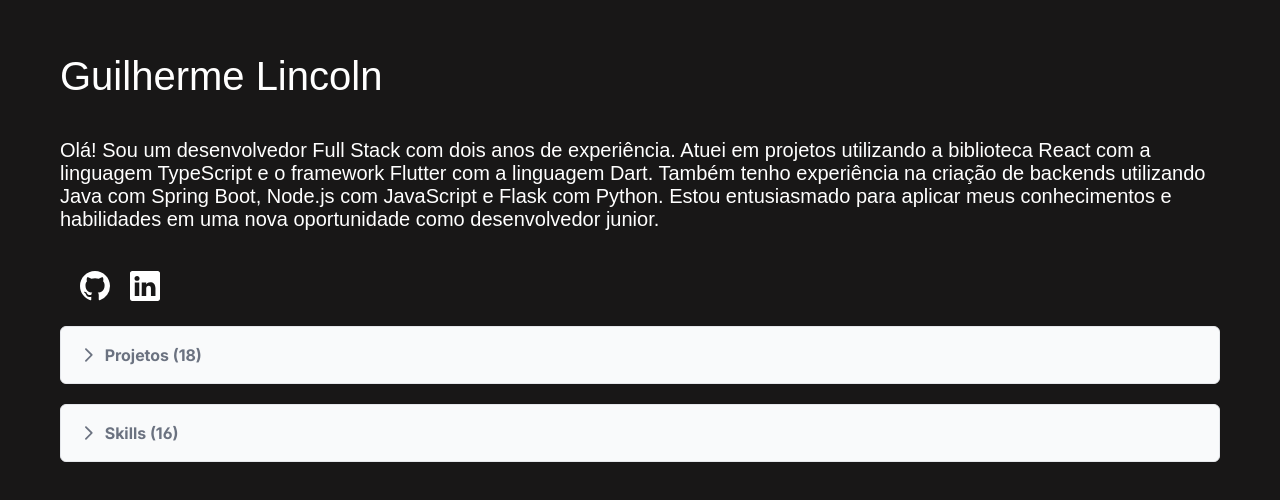
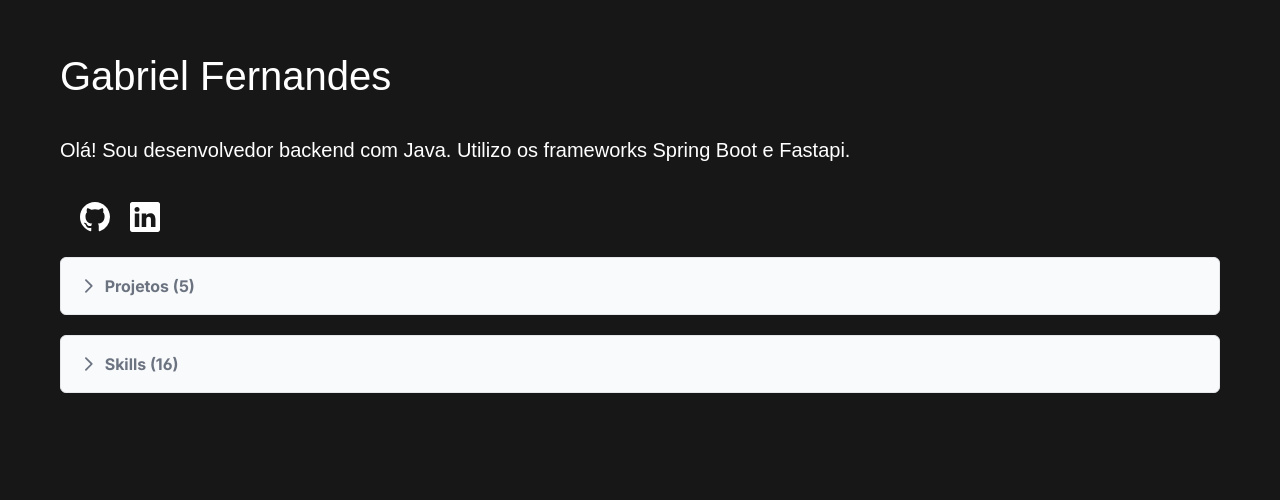
Before and after one commit to Gabrielfernandes7/portfolio, a React (Vite) app: page / in a window 1280 px wide. Shown: the part 126-626 px from the top of the page. Built offline with nearby package versions, Linux system fonts and the light colour scheme; a web font is replaced by a local one.

Commit message:
modify any informations for my portifolio

```diff
--- a/src/App.tsx
+++ b/src/App.tsx
@@ -1,4 +1,3 @@
-import React from "react";
 import Home from "./pages/Home/Home";
 import 'primereact/resources/themes/lara-light-indigo/theme.css';
 import 'primereact/resources/primereact.css';
--- a/src/pages/Carrossel/Home.tsx
+++ b/src/pages/Carrossel/Home.tsx
@@ -1,6 +1,6 @@
 import React, { useState, useEffect } from "react";
 import Slider from "react-slick";
-import Modal from "../../components/Moda";
+import Modal from "../../components/Modal";
 import { ProjetoContainer } from "../Home/styles";
 
 interface SliderProps {
@@ -47,8 +47,6 @@ const ImageSlider: React.FC<ProjetoProps> = ({ slides }) => {
 
   const [isOpen, setIsOpen] = useState<boolean>(false);
   const [tituloModal, setTituloModal] = useState<string>("");
-  const [variableFromChild, setVariableFromChild] = useState(false);
-
 
   function handleModalOpen(e: string) {
     setIsOpen(!isOpen);
@@ -74,7 +72,6 @@ const ImageSlider: React.FC<ProjetoProps> = ({ slides }) => {
                 <p key={lineIndex} style={{ marginTop: -150 }}>{line}</p>
               ))}
             </ProjetoContainer>
-            {/* <img src={image} alt={`slide-${index}`} /> */}
           </div>
         ))}
       </Slider>
--- a/src/pages/Home/Home.tsx
+++ b/src/pages/Home/Home.tsx
@@ -9,13 +9,6 @@ import { BsLinkedin } from "react-icons/bs";
 import "slick-carousel/slick/slick.css";
 import "slick-carousel/slick/slick-theme.css";
 
-// Imagens
-import Print1 from "../../assets/print1.png";
-import Print2 from "../../assets/print2.png";
-import Print1app from "../../assets/print1app.jpeg";
-import Print2app from "../../assets/print2app.jpeg";
-import Print3app from "../../assets/print3app.jpeg";
-
 // primereact
 import { Accordion, AccordionTab } from "primereact/accordion";
 import { Button } from "primereact/button";
@@ -25,150 +18,46 @@ const Home = () => {
   const handleLinkedin = (e: any) => {
     e.preventDefault();
     window.open(
-      "https://www.linkedin.com/in/guilherme-lincoln-lima/",
+      "https://www.linkedin.com/in/gabriel-assun%C3%A7%C3%A3o-fernandes-mecatronica-aluno-ifce/",
       "_blank"
     );
   };
 
-  const handleGithub = (e: any) => {
+  const handleGithub = (e: { preventDefault: () => void; }) => {
     e.preventDefault();
-    window.open("https://github.com/lincolnzera1", "_blank");
+    window.open("https://github.com/Gabrielfernandes7", "_blank");
   };
 
   const projetos = [
     {
-      titulo: "Site do Projeto indígenas",
+      titulo: "Todo List Simples - Backend",
       descricao:
-        "Estratégias tecnológicas para a coleta e análise de informações como subsídio à elaboração de políticas públicas e a divulgação da luta de povos indígenas",
-      demonstracao:
-        "https://www.youtube.com/watch?v=A8b27nAITpA&ab_channel=starscream",
-      // git: ""
+        "Este projeto tive como objetivo aplicar todos meu conhecimentos e documentar tudo que aprendo de novo no backend com o framework Spring Boot",
+      git: "https://github.com/Gabrielfernandes7/todo-list",
     },
     {
-      titulo: "Aplicativo projeto indígenas",
+      titulo: "Algoritmos Beecrowd",
       descricao:
-        "Estratégias tecnológicas para a coleta e análise de informações como subsídio à elaboração de políticas públicas e a divulgação da luta de povos indígenas.",
-      demonstracao: "https://youtu.be/hUpfe-clK38",
-      // git: "https://github.com/lincolnzera1/Kotlin-bluetooth-arduino",
+        "Resolução de problemas propostos da Beecrowd com a linguagem Java",
+      git: "https://github.com/Gabrielfernandes7/Algoritmos",
     },
     {
-      titulo: "Site Lit alunos",
+      titulo: "Algoritmos e Estrutura de dados com Java",
       descricao:
-        "Aplicativo feito com o biblioteca ReactTS, para divulgação dos projetos dos bolsistas do LIT.",
-      demonstracao: "https://youtu.be/gdgw3TPU7l0",
-      git: "https://github.com/lincolnzera1/Lit-feed",
-    },
-    {
-      titulo: "CRUD com java e Spring Boot",
-      descricao:
-        "Aprimorando os conhecimentos em java, mexendo com estrutura de dados.",
-      demonstracao: "https://youtu.be/lAbrlbMngzU",
-      git: "https://github.com/lincolnzera1/Java-Spring-Boot-CRUD-Application",
-    },
-    {
-      titulo: "Estrutura de dados com Java",
-      descricao:
-        "Aprimorando os conhecimentos em java, mexendo com estrutura de dados.",
-      // demonstracao: "https://youtu.be/XT8551M75ho",
-      git: "https://github.com/lincolnzera1/Estrutura-de-dados-com-Java",
-    },
-    {
-      titulo: "Calculadora feita com Java e Swing",
-      descricao:
-        "Aprimorando conhecimento no Java básico criando uma calculadora com a interface gráfica swing.",
-      // demonstracao: "https://youtu.be/XT8551M75ho",
-      git: "https://github.com/lincolnzera1/Super-Calculadora",
-    },
-    {
-      titulo: "Kotlin Motivation App",
-      descricao:
-        "Aplicativo que escolhe uma frase motivadora para o usuário, feito em Kotlin",
-      // demonstracao: "https://youtu.be/XT8551M75ho",
-      git: "https://github.com/lincolnzera1/Motivation-APP",
-    },
-    {
-      titulo: "Oficinas 4.0",
-      descricao: "Sistema de monitoramento IoT para hotéis",
-      demonstracao: "https://youtube.com/shorts/IdNKacMWh3Y",
-      demonstracao2: "https://youtu.be/UUYxWCjy7mU",
-      gitFront: "https://github.com/lincolnzera1/infinity-power-project",
-      gitBack: "https://github.com/lincolnzera1/infinity-power-backend",
-    },
-    {
-      titulo: "Esp32/Flutter controle de led",
-      descricao:
-        "Flutter/Dart.\nLinguagem C com esp32.\nMontagem de circuitos com esp32.",
-      demonstracao: "https://youtu.be/JFGyK0pN4XU",
-      git: "https://github.com/lincolnzera1/Flutter-esptouch-websocket",
-    },
-    {
-      titulo: "App Provérbio do dia",
-      descricao:
-        "Aplicativo feito com o framework Flutter, para gerar uma passagem de provérbios diferente todo dia.",
-      demonstracao: "https://youtube.com/shorts/NMK9-uJADbM",
-      git: "https://github.com/lincolnzera1/Flutter_MVC",
-    },
-    {
-      titulo: "App QR code",
-      descricao:
-        "Aplicativo feito com o framework Flutter, ler, copiar, abrir e compartilhar o link do QR code",
-      demonstracao: "https://youtube.com/shorts/1MQj-zQIPx8",
-      git: "https://github.com/lincolnzera1/QR_code_scanner",
-    },
-    {
-      titulo: "Social ignite - rocketseat",
-      descricao:
-        "Site feito com a biblioteca React. Site Feito no curso da rocketseat para aprimorar meus conhecimentos em React.",
-      demonstracao: "https://youtu.be/N9KZkDwpD0k",
-      git: "https://github.com/lincolnzera1/01-social-ignite",
-    },
-    {
-      titulo: "Lit Flutter App ",
-      descricao:
-        "Aplicativo feito com o framework Flutter, para cadastro e comunicação dos alunos do laboratório LIT.",
-      demonstracao: "https://youtube.com/shorts/CQvh1-grAK8",
-      git: "https://github.com/lincolnzera1/projeto_rest",
-    },
-    {
-      titulo: "Acendendo LED com webservers, flutter e esp32",
-      descricao:
-        "Integração da esp32 e do aplicativo flutter, para comunicação via webserver com a placa esp32. Consiste numa variante do código do App Oficias 4.0 - dush",
-      demonstracao: "https://youtube.com/shorts/kx7DY7PO-io",
-      git: "https://github.com/lincolnzera1/Flutter-esptouch-websocket",
+        "Reforçando conhecimentos de Algoritmos e Estrutura de dados com Java.",
+      git: "https://github.com/Gabrielfernandes7/Estrutura-de-dados-Java",
     },
     {
       titulo:
-        "Aplicativo feito em Flutter, que faz o cálculo do consumo de energia de um chuveiro elétrico",
+        "Cardápio Digital - Backend",
       descricao:
-        "Aplicativo feito para ter uma ideia do gasto do consumo de energia elétrica de um chuveiro em um determinado período",
-      demonstracao: "https://youtube.com/shorts/sh3pxnTNNYY",
-      // git: "https://github.com/lincolnzera1/Flutter-esptouch-websocket",
+        "API de cardápio digital utilizando o recurso DTO",
+      git: "https://github.com/Gabrielfernandes7/cardapio-digital-api/",
     },
     {
-      titulo: "Color detection",
-      descricao: `Site feito com uma integração com um backend python,
-        onde o python detecta a cor amarela pela câmera, e manda a posição da cor na tela para o backend em Node.\n
-        O backend node cria um webserver com as informações e guarda a ultima atualização de posição em uma variável.\n
-        O frontend faz constantemente requisições para o webserver do node, pedindo a posição da cor na tela.\n
-        Assim, o front recebe os dados (números entre 0 e 1), e multiplica isso pela largura da tela.
-        O resultado é atualizado na largura da div vermelha`,
-      demonstracao: "https://youtu.be/J1pQA5Vydtg",
-      git: "https://github.com/lincolnzera1/Python-color-detection",
-    },
-    {
-      titulo: "Arduino Face Detection",
-      descricao:
-        "Sistema feito para detectar rostos com python. Ao detectar um rosto, o código python manda um sinal para o arduino via serial.\n Com esse sinal, o arduino faz uma ação, que no caso é mexer o servo motor.",
-      demonstracao:
-        "https://www.youtube.com/watch?v=e6ovtVS5xHE&ab_channel=starscream",
-      // git: "https://github.com/lincolnzera1/Flutter-esptouch-websocket",
-    },
-    {
-      titulo: "Arduino Bluetooth Car",
-      descricao:
-        "Carrinho feito para ser controlado via bluetooth, por um aplicativo feito em Kotlin",
-      demonstracao: "https://youtu.be/XT8551M75ho",
-      git: "https://github.com/lincolnzera1/Kotlin-bluetooth-arduino",
+      titulo: "POO com Python",
+      descricao: "Reforçando os conceitos de POO aplicados com Python",
+      git: "https://github.com/Gabrielfernandes7/python-poo-completo",
     },
   ];
 
@@ -181,26 +70,6 @@ const Home = () => {
             <div key={index} className="m-0">
               <h3>{projeto.titulo}:</h3>
               <p>{projeto.descricao}</p>
-              {projeto.demonstracao ? (
-                <Button
-                  onClick={() => {
-                    window.open(projeto.demonstracao, "_blank");
-                  }}
-                  severity="secondary"
-                  outlined
-                  label="Demo"
-                />
-              ) : null}
-              {projeto.demonstracao2 ? (
-                <Button
-                  onClick={() => {
-                    window.open(projeto.demonstracao, "_blank");
-                  }}
-                  severity="secondary"
-                  outlined
-                  label="Demo2"
-                />
-              ) : null}
               {projeto.git ? (
                 <Button
                   onClick={() => {
@@ -210,9 +79,6 @@ const Home = () => {
                   outlined
                   label="Código fonte"
                 />
-              ) : null}
-              {projeto.gitBack ? (
-                <Button severity="secondary" outlined label="Código Backend" />
               ) : null}
               <Divider />
             </div>
@@ -235,10 +101,10 @@ const Home = () => {
               justifyContent: "space-around",
             }}
           >
-            <img src="https://skillicons.dev/icons?i=react" />
-            <img src="https://skillicons.dev/icons?i=ts" />
-            <img src="https://skillicons.dev/icons?i=js" />
-            <img src="https://skillicons.dev/icons?i=vite" />
+            <img src="https://skillicons.dev/icons?i=java" />
+            <img src="https://skillicons.dev/icons?i=python" />
+            <img src="https://skillicons.dev/icons?i=typescript" />
+            <img src="https://skillicons.dev/icons?i=javascript" />
           </div>
 
           <div
@@ -249,10 +115,10 @@ const Home = () => {
               justifyContent: "space-around",
             }}
           >
-            <img src="https://skillicons.dev/icons?i=java" />
             <img src="https://skillicons.dev/icons?i=spring" />
-            <img src="https://skillicons.dev/icons?i=mysql" />
-            <img src="https://skillicons.dev/icons?i=mongodb" />
+            <img src="https://skillicons.dev/icons?i=fastapi" />
+            <img src="https://skillicons.dev/icons?i=flask" />
+            <img src="https://skillicons.dev/icons?i=postgres" />
           </div>
         </div>
         <div className="imagensMae">
@@ -264,10 +130,10 @@ const Home = () => {
               justifyContent: "space-around",
             }}
           >
-            <img src="https://skillicons.dev/icons?i=flutter" />
-            <img src="https://skillicons.dev/icons?i=dart" />
-            <img src="https://skillicons.dev/icons?i=firebase" />
-            <img src="https://skillicons.dev/icons?i=vscode" />
+            <img src="https://skillicons.dev/icons?i=docker" />
+            <img src="https://skillicons.dev/icons?i=github" />
+            <img src="https://skillicons.dev/icons?i=git" />
+            <img src="https://skillicons.dev/icons?i=linux" />
           </div>
           <div
             className="imagens"
@@ -278,9 +144,9 @@ const Home = () => {
             }}
           >
             <img src="https://skillicons.dev/icons?i=vue" />
-            <img src="https://skillicons.dev/icons?i=html" />
-            <img src="https://skillicons.dev/icons?i=css" />
-            <img src="https://skillicons.dev/icons?i=github" />
+            <img src="https://skillicons.dev/icons?i=vite" />
+            <img src="https://skillicons.dev/icons?i=vitest" />
+            <img src="https://skillicons.dev/icons?i=pinia" />
           </div>
         </div>
       </AccordionTab>
@@ -290,15 +156,9 @@ const Home = () => {
   return (
     <Fundo>
       <ContainerCentral>
-        <Paragrafo size={40}>Guilherme Lincoln</Paragrafo>
+        <Paragrafo size={40}>Gabriel Fernandes</Paragrafo>
         <Paragrafo>
-          Olá! Sou um desenvolvedor Full Stack com dois anos de experiência.
-          Atuei em projetos utilizando a biblioteca React com a linguagem
-          TypeScript e o framework Flutter com a linguagem Dart. Também tenho
-          experiência na criação de backends utilizando Java com Spring Boot,
-          Node.js com JavaScript e Flask com Python. Estou entusiasmado para
-          aplicar meus conhecimentos e habilidades em uma nova oportunidade como
-          desenvolvedor junior.
+          Olá! Sou desenvolvedor backend com Java. Utilizo os frameworks Spring Boot e Fastapi.
         </Paragrafo>
         <ContainerIcons>
           <a href="#" onClick={handleGithub}>
```
Also changed, not shown: src/Globalstyles.tsx (+0 -8 lines), src/pages/Home/styles.ts (+0 -11 lines), src/components/Modal.tsx (renamed from src/components/Moda.tsx), 1 other file (tests, documents, lock files or other folders).
